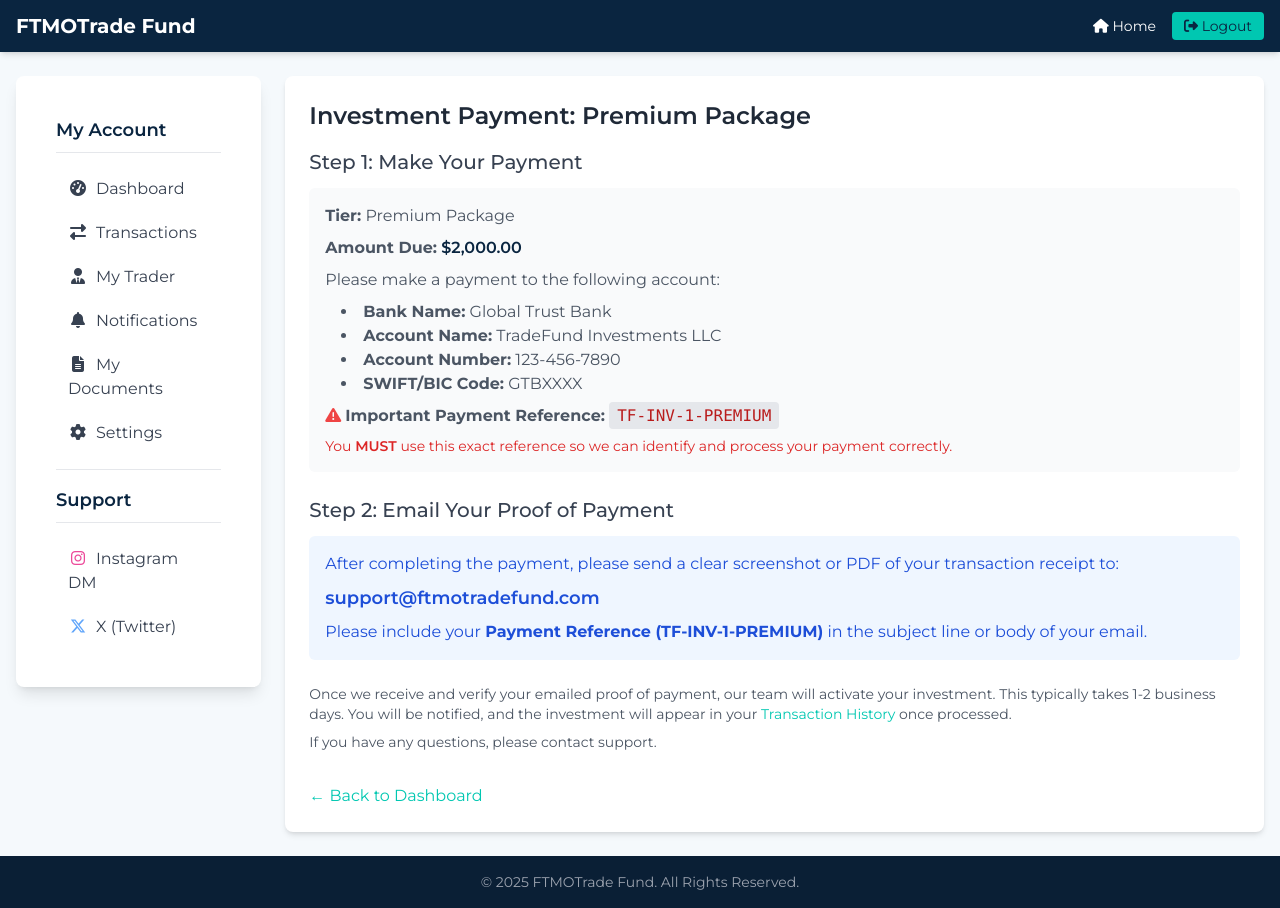
After one commit to TaffCodes/fundmanage, a Django app: page /u/user_pay_for_tier/ in a window 1280 px wide. The commit adds this page. Run offline with Django 5.2, Linux system fonts and the light colour scheme; a user stored in the database is signed in; data comes from the database, SQL or seed files in the repository; data that the repository does not hold is empty; some libraries are stand-ins or nearby versions.

Commit message:
Proof of Payment Details

```diff
--- a/tradefund_project/landing/dashboard_urls.py
+++ b/tradefund_project/landing/dashboard_urls.py
@@ -1,5 +1,7 @@
 # landing/dashboard_urls.py
 from django.urls import path
+from django.conf import settings
+from django.conf.urls.static import static
 from . import views # Assuming views.py contains your dashboard views
 
 app_name = 'dashboard' # Namespace for dashboard URLs
@@ -12,4 +14,4 @@ urlpatterns = [
     path('announcements/', views.staff_platform_announcements_list_view, name='announcement_list'),
     path('kyc_review/', views.staff_kyc_review_list_view, name='kyc_review_list'),
     path('user-documents/', views.staff_user_documents_overview_view, name='user_documents_overview'),
-]
+] + static(settings.MEDIA_URL, document_root=settings.MEDIA_ROOT)
--- a/tradefund_project/landing/models.py
+++ b/tradefund_project/landing/models.py
@@ -12,6 +12,10 @@ from decimal import Decimal
 from datetime import timedelta
 from .utils import TIER_CONFIG, BI_WEEKLY_GROSS_TARGET_ROI, NETWORK_DAYS_IN_INVESTMENT_CYCLE, DAILY_GROSS_COMPOUNDING_RATE
 
+
+def user_directory_path(instance, filename):
+    # file will be uploaded to MEDIA_ROOT/user_<id>/<filename>
+    return f'user_{instance.user.id}/proof_of_payments/{filename}'
 
 
 class Trader(models.Model):
@@ -51,7 +55,6 @@ class Trader(models.Model):
 
 class UserProfile(models.Model):
     TIER_CHOICES = [
-        ('', 'No tier selected'),
         ('basic', 'Basic Package'),
         ('standard', 'Standard Package'),
         ('premium', 'Premium Package'),
@@ -171,16 +174,19 @@ class Transaction(models.Model):
         ('WITHDRAWAL', 'Withdrawal'),
         ('PROFIT_PAYOUT', 'Profit Payout'), # Actual payout by platform
         ('FEE', 'Fee'),
-        ('INITIAL_INVESTMENT', 'Initial Investment'), # Changed from 'INVESTMENT' for clarity
+        ('INITIAL_INVESTMENT', 'Initial Activation'), # Changed from 'INVESTMENT' for clarity
         ('DAILY_SIMULATED_PROFIT', 'Daily Simulated Profit'), # New
         ('REINVESTMENT_START', 'Reinvestment Cycle Start'), # New
+        ('CYCLE_CLOSEOUT', 'Cycle Closeout Adjustment'),
+        ('PENDING_INVESTMENT', 'Pending Investment Deposit'),
     ]
     STATUS_CHOICES = [
         ('PENDING', 'Pending'),
-        ('PROCESSING', 'Processing'),
         ('COMPLETED', 'Completed'),
         ('FAILED', 'Failed'),
         ('CANCELLED', 'Cancelled'),
+        ('PENDING_APPROVAL', 'Pending Approval'), # New status
+        ('REJECTED', 'Rejected'),
     ]
 
     user = models.ForeignKey(User, on_delete=models.CASCADE, related_name='transactions')
@@ -192,6 +198,9 @@ class Transaction(models.Model):
     currency = models.CharField(max_length=3, default='USD')
     status = models.CharField(max_length=20, choices=STATUS_CHOICES, default='PENDING')
     description = models.TextField(blank=True, null=True)
+    transaction_id = models.CharField(max_length=100, blank=True, null=True, unique=True) # For external payment gateways
+    proof_of_payment = models.FileField(upload_to=user_directory_path, blank=True, null=True) # New field
+    related_tier_key = models.CharField(max_length=50, blank=True, null=True) # To store which tier this payment is for
 
     class Meta:
         ordering = ['-timestamp']
@@ -233,6 +242,7 @@ class Notification(models.Model):
         ('SECURITY', 'Security Alert'),
         ('TIER_CHANGE', 'Tier Change'),
         ('GENERAL', 'General Info'),
+        ('PAYMENT_SUBMITTED', 'Payment Submitted'),
     ]
     user = models.ForeignKey(User, on_delete=models.CASCADE, related_name='notifications')
     message = models.TextField()
--- a/tradefund_project/landing/user_dashboard_urls.py
+++ b/tradefund_project/landing/user_dashboard_urls.py
@@ -1,11 +1,14 @@
 # landing/user_dashboard_urls.py
 from django.urls import path
 from . import views # Assuming views.py contains your user dashboard views
+from django.conf import settings
+# from django.conf.urls.static import static
 
 app_name = 'user_dashboard'
 
 urlpatterns = [
     path('', views.user_dashboard_main, name='home'),
+    path('user_pay_for_tier/', views.user_pay_for_tier, name='user_pay_for_tier'),
     path('transactions/', views.user_transaction_history, name='transactions'),
     path('settings/', views.user_settings_page, name='settings'),
     path('settings/profile/', views.user_profile_update, name='profile_update'),
--- a/tradefund_project/landing/utils.py
+++ b/tradefund_project/landing/utils.py
@@ -5,7 +5,6 @@ TIER_CONFIG = {
     'basic': {'price': Decimal('500.00'), 'name': 'Basic Package', 'user_profit_share_percent': Decimal('30.0')},
     'standard': {'price': Decimal('1500.00'), 'name': 'Standard Package', 'user_profit_share_percent': Decimal('50.0')},
     'premium': {'price': Decimal('2000.00'), 'name': 'Premium Package', 'user_profit_share_percent': Decimal('70.0')},
-    '': {'price': Decimal('0.00'), 'name': 'No Tier', 'user_profit_share_percent': Decimal('0.0')},
     None: {'price': Decimal('0.00'), 'name': 'No Tier', 'user_profit_share_percent': Decimal('0.0')},
 }
 
--- a/tradefund_project/landing/views.py
+++ b/tradefund_project/landing/views.py
@@ -4,7 +4,7 @@ from django.contrib.auth.models import User
 from .models import UserProfile, Transaction, Trader, PortfolioSnapshot, Notification, PlatformAnnouncement, UserDocument, KYCProfile, DailyProfitLog, DailyLedgerEntry
 from django.utils.decorators import method_decorator
 from django.contrib.auth.decorators import login_required
-from .forms import UserProfileUpdateForm, NotificationPreferencesForm, KYCForm
+from .forms import UserProfileUpdateForm, NotificationPreferencesForm, KYCForm, ProofOfPaymentForm
 from django.contrib import messages
 from django.db.models import Q, Sum, Count
 from datetime import datetime, timedelta
@@ -163,10 +163,13 @@ def staff_user_documents_overview_view(request):
 
 
 
+
+
+
 @login_required
 def user_dashboard_main(request):
-    profile = request.user.profile
     user = request.user
+    profile = get_object_or_404(UserProfile, user=user)
     today = timezone.now().date()
 
     # Current Balance from latest snapshot or initial if no snapshots yet for today
@@ -235,6 +238,53 @@ def user_dashboard_main(request):
         'days_in_cycle_config': NETWORK_DAYS_IN_INVESTMENT_CYCLE,
     }
     return render(request, 'user_dashboard/dashboard_main.html', context)
+
+
+
+
+@login_required
+def user_pay_for_tier(request):
+    user = request.user
+    profile = get_object_or_404(UserProfile, user=user)
+
+    # Check if user already has an active investment.
+    if profile.investment_start_date:
+        messages.info(request, "You already have an active investment. To upgrade or make further investments, please contact support.")
+        return redirect('user_dashboard:home')
+
+    selected_tier_key = profile.selected_tier
+    tier_details = TIER_CONFIG.get(selected_tier_key) # No default needed due to check above
+    tier_name = tier_details['name']
+    tier_amount = tier_details['price']
+
+    # Define your payment instructions here
+    # It's good practice to make these configurable, e.g., via Django settings or a dedicated model
+    payment_instructions = {
+        "bank_name": "Global Trust Bank",
+        "account_name": "TradeFund Investments LLC",
+        "account_number": "123-456-7890",
+        "swift_code": "GTBXXXX",
+        "reference": f"TF-INV-{user.id}-{selected_tier_key.upper()}", # Unique reference
+        "amount_due": f"${tier_amount:,.2f}"
+    }
+
+    # Define the email address for users to send their proof of payment
+    # This should ideally be in your Django settings
+    proof_submission_email = getattr(settings, 'PAYMENT_PROOF_EMAIL', 'support@ftmotradefund.com')
+
+    # No form is processed here. We are only displaying information.
+    # No Transaction object is created at this stage. Admins will create it upon verifying emailed proof.
+    # No automatic notification to staff is created from this view for form submission.
+
+    context = {
+        'page_title': f'Payment Instructions for {tier_name}',
+        'tier_name': tier_name,
+        'tier_amount': tier_amount,
+        'payment_instructions': payment_instructions,
+        'proof_submission_email': proof_submission_email,
+        'profile': profile, # Kept for consistency if base template uses it
+    }
+    return render(request, 'user_dashboard/user_submit_payment_proof.html', context)
 
 
 @login_required
--- a/tradefund_project/templates/user_dashboard/dashboard_main.html
+++ b/tradefund_project/templates/user_dashboard/dashboard_main.html
@@ -97,6 +97,12 @@
                     Choose a Tier
                 </a>
             {% endif %}
+            <form method="POST" action="{% url 'user_dashboard:user_pay_for_tier' %}" class="mt-3">
+                    {% csrf_token %}
+                    <button type="submit" class="w-full bg-primary text-white px-4 py-2 rounded-md hover:bg-opacity-90 transition text-sm font-medium">
+                        Pay Now
+                    </button>
+            </form>
         </div>
         <div class="bg-white p-6 shadow-lg rounded-lg mt-6">
             <h2 class="text-xl font-semibold text-primary mb-4">Investment Cycle & Reinvestment</h2>
--- /dev/null
+++ b/tradefund_project/templates/user_dashboard/user_submit_payment_proof.html
@@ -0,0 +1,65 @@
+{% extends "user_dashboard/base_user_dashboard.html" %}
+
+{% load i18n %}
+{% load static %}
+
+{% block title %}{{ page_title }}{% endblock %}
+
+{% block user_dashboard_content %}
+<div class="bg-white shadow-md rounded-lg p-6">
+    <h2 class="text-2xl font-semibold text-gray-800 mb-4">Investment Payment: {{ tier_name }}</h2>
+
+    {% if messages %}
+        {% for message in messages %}
+            <div class="mb-4 p-3 rounded-md
+                        {% if message.tags == 'success' %}bg-green-100 text-green-700{% endif %}
+                        {% if message.tags == 'error' %}bg-red-100 text-red-700{% endif %}
+                        {% if message.tags == 'info' %}bg-blue-100 text-blue-700{% endif %}
+                        {% if message.tags == 'warning' %}bg-yellow-100 text-yellow-700{% endif %}"
+                 role="alert">
+                {{ message }}
+            </div>
+        {% endfor %}
+    {% endif %}
+
+    <div class="mb-6">
+        <h3 class="text-xl font-medium text-gray-700 mb-3">Step 1: Make Your Payment</h3>
+        <div class="space-y-2 text-gray-600 bg-gray-50 p-4 rounded-md">
+            <p><strong>Tier:</strong> {{ tier_name }}</p>
+            <p><strong>Amount Due:</strong> <span class="font-semibold text-primary">{{ payment_instructions.amount_due }}</span></p>
+            <p class="mt-2">Please make a payment to the following account:</p>
+            <ul class="list-disc list-inside pl-4 mt-1">
+                <li><strong>Bank Name:</strong> {{ payment_instructions.bank_name }}</li>
+                <li><strong>Account Name:</strong> {{ payment_instructions.account_name }}</li>
+                <li><strong>Account Number:</strong> {{ payment_instructions.account_number }}</li>
+                <li><strong>SWIFT/BIC Code:</strong> {{ payment_instructions.swift_code }}</li>
+            </ul>
+            <p class="mt-3">
+                <strong><i class="fas fa-exclamation-triangle text-red-500 mr-1"></i>Important Payment Reference:</strong>
+                <span class="font-mono bg-gray-200 px-2 py-1 rounded text-red-700">{{ payment_instructions.reference }}</span>
+            </p>
+            <p class="mt-1 text-sm text-red-600">You <strong class="font-semibold">MUST</strong> use this exact reference so we can identify and process your payment correctly.</p>
+        </div>
+    </div>
+
+    <div class="mb-6">
+        <h3 class="text-xl font-medium text-gray-700 mb-3">Step 2: Email Your Proof of Payment</h3>
+        <div class="bg-blue-50 p-4 rounded-md text-blue-700">
+            <p>After completing the payment, please send a clear screenshot or PDF of your transaction receipt to:</p>
+            <p class="font-semibold text-lg my-2">
+                <a href="mailto:{{ proof_submission_email }}?subject=Payment Proof - {{ payment_instructions.reference }}" class="hover:underline">{{ proof_submission_email }}</a>
+            </p>
+            <p>Please include your <strong>Payment Reference ({{ payment_instructions.reference }})</strong> in the subject line or body of your email.</p>
+        </div>
+    </div>
+
+    <div class="mt-6 text-sm text-gray-600">
+        <p>Once we receive and verify your emailed proof of payment, our team will activate your investment. This typically takes 1-2 business days. You will be notified, and the investment will appear in your <a href="{% url 'user_dashboard:transactions' %}" class="text-secondary hover:underline">Transaction History</a> once processed.</p>
+        <p class="mt-2">If you have any questions, please contact support.</p>
+    </div>
+
+    <div class="mt-8">
+        <a href="{% url 'user_dashboard:home' %}" class="text-secondary hover:underline">&larr; Back to Dashboard</a>
+    </div>
+</div>
+{% endblock %}
```
Also changed, not shown: tradefund_project/landing/forms.py (+149 -49 lines), tradefund_project/tradefund_project/settings.py (+19 -1 lines), tradefund_project/landing/migrations/0014_transaction_proof_of_payment_and_more.py (added), tradefund_project/landing/migrations/0015_alter_notification_type_and_more.py (added), 2 other files.
